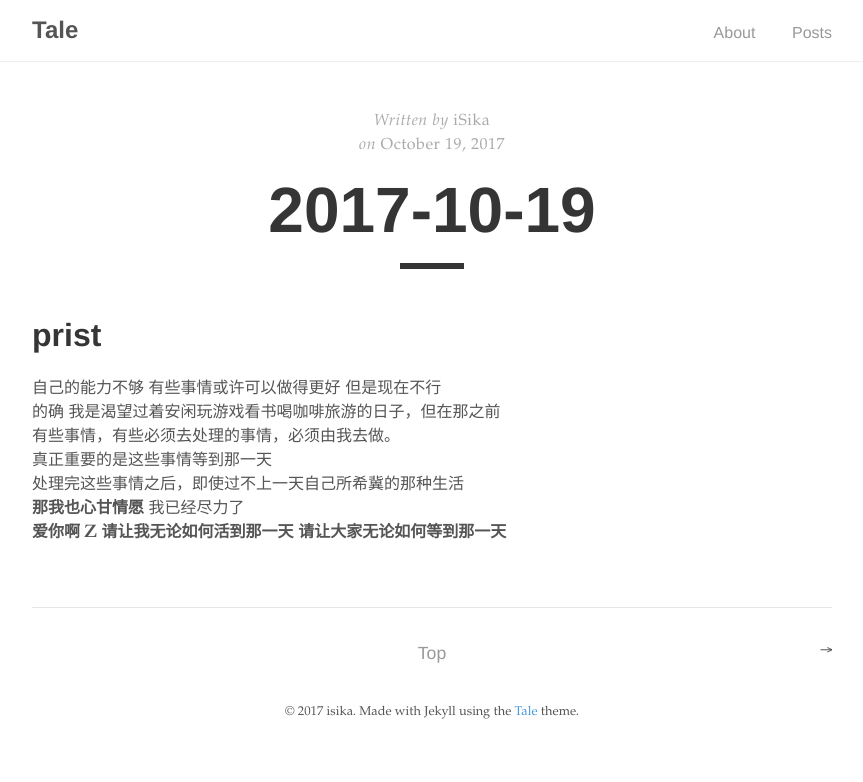
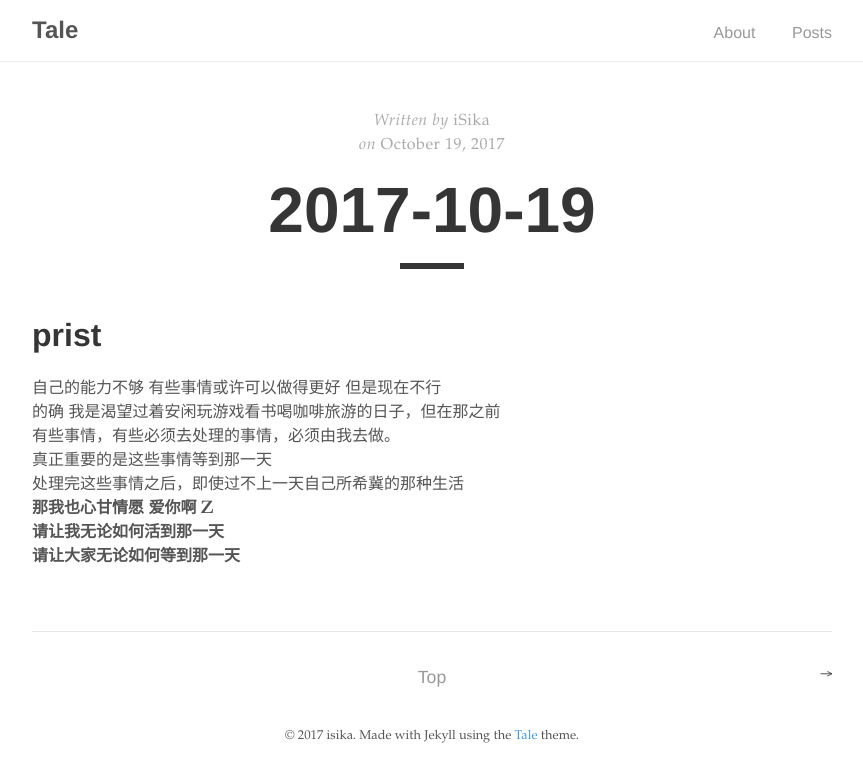
Before and after one commit to SoniciSika/SoniciSika.github.io, a Jekyll site: the page built from _posts/2017-10-19-say.md, in a window 1280 px wide. Shown: the top 782 px of the page, without its empty margins (208-1071 px from the left). Built offline with Jekyll 4.4.1, drawn with Linux system fonts in a browser that asks for light colours; comment, search, counter and statistics services are not loaded.

Commit message:
Update 2017-10-19-say.md

```diff
--- a/_posts/2017-10-19-say.md
+++ b/_posts/2017-10-19-say.md
@@ -10,7 +10,6 @@ author: "iSika"
 真正重要的是这些事情等到那一天
 处理完这些事情之后，即使过不上一天自己所希冀的那种生活
 **那我也心甘情愿**
-我已经尽力了
 **爱你啊 Z**
 **请让我无论如何活到那一天**
 **请让大家无论如何等到那一天**
```
